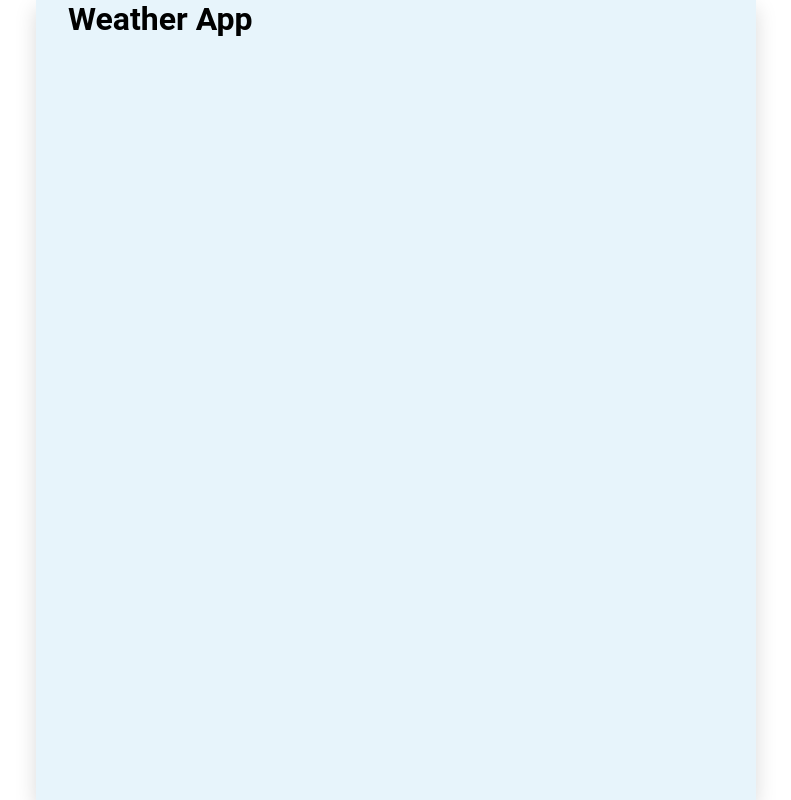
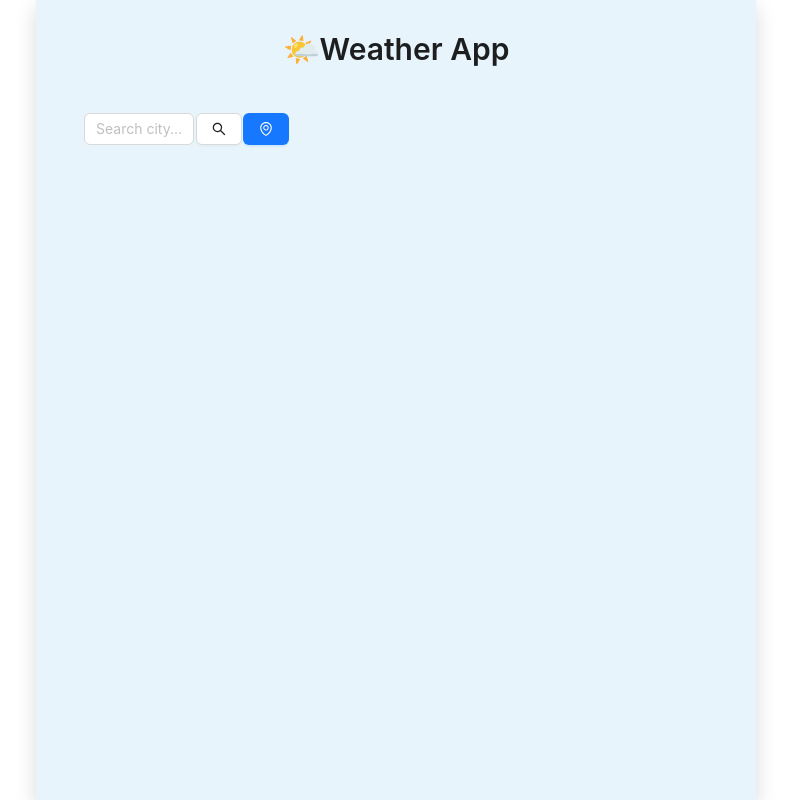
Before and after one commit to adrianrakiec/weather-app, a Vue app: page / in a window 1280 px wide. Shown: the whole page, without its empty margins (244-1035 px from the left). Built offline with nearby package versions, Linux system fonts and the light colour scheme.

Commit message:
install ant-design-vue and create static home page

```diff
--- a/package.json
+++ b/package.json
@@ -14,6 +14,7 @@
     "format": "prettier --write src/"
   },
   "dependencies": {
+    "ant-design-vue": "^4.2.6",
     "pinia": "^3.0.1",
     "vue": "^3.5.13",
     "vue-router": "^4.5.0"
--- a/src/main.ts
+++ b/src/main.ts
@@ -2,6 +2,7 @@ import './assets/main.css'
 
 import { createApp } from 'vue'
 import { createPinia } from 'pinia'
+import Antd from 'ant-design-vue'
 
 import App from './App.vue'
 import router from './router'
@@ -10,5 +11,6 @@ const app = createApp(App)
 
 app.use(createPinia())
 app.use(router)
+app.use(Antd)
 
 app.mount('#app')
--- a/src/views/HomeView.vue
+++ b/src/views/HomeView.vue
@@ -1,7 +1,43 @@
-<script setup lang="ts"></script>
+<template>
+  <a-layout-header class="header">
+    <a-typography-title :level="2" class="title"> 🌤️Weather App </a-typography-title>
+  </a-layout-header>
 
-<template>
-  <main>
-    <h1>Weather App</h1>
-  </main>
+  <a-layout-content>
+    <div class="content">
+      <a-auto-complete v-model:value="search" placeholder="Search city..." class="search-input" />
+      <a-button><SearchOutlined /></a-button>
+      <a-button type="primary" @click="useCurrentLocation">
+        <EnvironmentOutlined />
+      </a-button>
+    </div>
+  </a-layout-content>
 </template>
+
+<script setup lang="ts">
+import { EnvironmentOutlined } from '@ant-design/icons-vue'
+import { SearchOutlined } from '@ant-design/icons-vue'
+import { ref } from 'vue'
+
+const search = ref('')
+
+function useCurrentLocation() {
+  alert('Your location')
+}
+</script>
+
+<style scoped>
+.header {
+  text-align: center;
+}
+
+.title {
+  padding: 1em;
+}
+
+.content {
+  display: flex;
+  gap: 0.1em;
+  padding: 0 1em;
+}
+</style>
```
Also changed, not shown: 1 other file (tests, documents, lock files or other folders).
